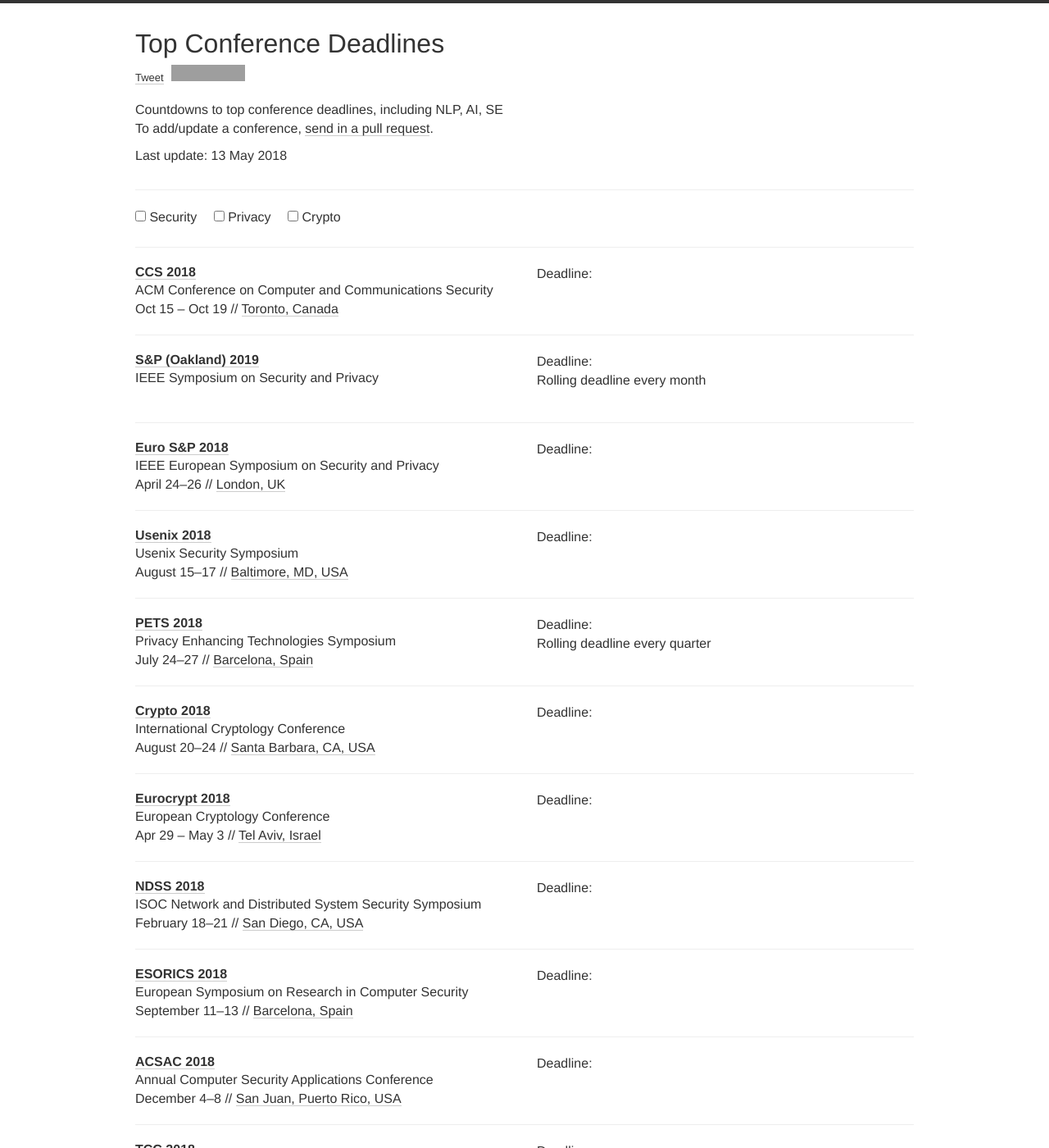
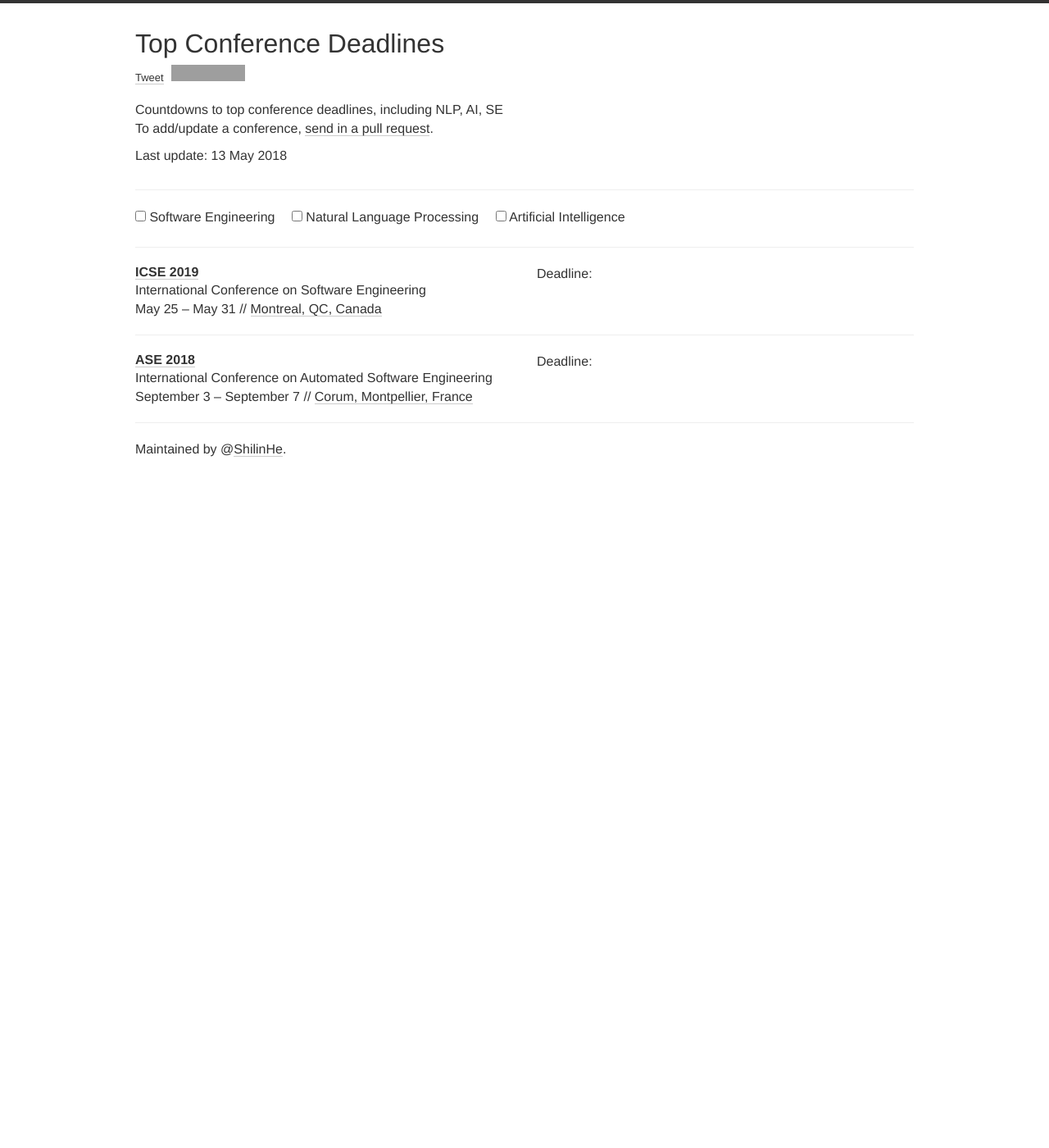
Before and after one commit to ShilinHe/conferences, a Jekyll site: the page built from index.html, in a window 1280 px wide and 1400 px high. Shown: the whole window at 82% size. Built offline with Jekyll 4.4.1, drawn with Linux system fonts in a browser that asks for light colours; nearby versions of some CDN libraries; comment, search, counter and statistics services are not loaded; some of the changed text lies outside the part shown; grey boxes are pictures that could not be loaded.

Commit message:
Add files via upload

```diff
--- a/_data/conferences.yml
+++ b/_data/conferences.yml
@@ -1,216 +1,19 @@
 ---
-- name: CCS
-  description: ACM Conference on Computer and Communications Security
+- name: ICSE
+  description: International Conference on Software Engineering
+  year: 2019
+  link: https://2019.icse-conferences.org/
+  deadline: "2018-08-24 23:59"
+  date: "May 25 - May 31"
+  place: Montreal, QC, Canada
+  tags: SE
+
+
+- name: ASE
+  description: International Conference on Automated Software Engineering
   year: 2018
-  link: https://www.sigsac.org/ccs/CCS2018/
-  deadline: "2018-05-08 23:59"
-  date: "Oct 15 - Oct 19"
-  place: Toronto, Canada
-  tags: [SEC, PRIV]
-
-- name: S&P (Oakland)
-  year: 2019
-  description: IEEE Symposium on Security and Privacy
-  link: https://www.ieee-security.org/TC/SP2018/
-  deadline: "%y-%m-01 15:00"
-  timezone: Etc/GMT+7
-  comment: Rolling deadline every month
-  tags: [SEC, PRIV]
-
-- name: Euro S&P
-  description: IEEE European Symposium on Security and Privacy
-  year: 2018
-  link: http://www.ieee-security.org/TC/EuroSP2018/
-  deadline: "2017-08-15 23:59"
-  date: April 24-26
-  place: London, UK
-  tags: [SEC, PRIV]
-
-- name: Usenix
-  description: Usenix Security Symposium
-  year: 2018
-  link: https://www.usenix.org/conference/usenixsecurity18
-  deadline: "2018-02-08 16:59"
-  timezone: America/Los_Angeles
-  date: "August 15-17"
-  place: Baltimore, MD, USA
-  tags: [SEC, PRIV]
-
-- name: PETS
-  description: Privacy Enhancing Technologies Symposium
-  year: 2018
-  link: https://petsymposium.org
-  deadline:
-    - "%y-05-31 23:59"
-    - "%y-08-31 23:59"
-    - "%y-11-30 23:59"
-    - "%y-02-28 23:59"
-  comment: Rolling deadline every quarter
-  timezone: Etc/GMT+11
-  date: July 24-27
-  place: Barcelona, Spain
-  tags: PRIV
-
-- name: Crypto
-  description: International Cryptology Conference
-  year: 2018
-  link: https://www.iacr.org/conferences
-  deadline: "2018-02-13 22:00"
-  timezone: Etc/UTC
-  date: August 20-24
-  place: Santa Barbara, CA, USA
-  tags: CRYPTO
-
-- name: Eurocrypt
-  description: European Cryptology Conference
-  year: 2018
-  link: https://eurocrypt.iacr.org/2018/
-  deadline: "2017-09-19 21:59"
-  timezone: Etc/UTC
-  date: Apr 29 - May 3
-  place: Tel Aviv, Israel
-  tags: CRYPTO
-
-- name: NDSS
-  description: ISOC Network and Distributed System Security Symposium
-  year: 2018
-  link: https://www.internetsociety.org/events/ndss-symposium/ndss-symposium-2018
-  deadline: "2017-08-11 23:59"
-  timezone: Etc/GMT+4
-  date: February 18-21
-  place: San Diego, CA, USA
-  tags: SEC
-
-- name: ESORICS
-  description: European Symposium on Research in Computer Security
-  year: 2018
-  link: https://esorics2018.upc.edu/
-  deadline: "2018-04-24 23:59"
-  date: September 11-13
-  place: Barcelona, Spain
-  tags: [SEC, PRIV]
-
-- name: ACSAC
-  description: Annual Computer Security Applications Conference
-  year: 2018
-  link: https://www.acsac.org/
-  deadline: "2017-06-08 23:59"
-  timezone: America/New_York
-  date: December 4-8
-  place: San Juan, Puerto Rico, USA
-  tags: SEC
-
-- name: TCC
-  description: Theory of Cryptography Conference
-  year: 2018
-  link: https://www.iacr.org/workshops/tcc
-  deadline: "2018-05-17 22:00"
-  timezone: Etc/UTC
-  date: November 11-14
-  place: Goa, India
-  tags: CRYPTO
-
-- name: Asiacrypt
-  description: International Conference on the Theory and Application of Cryptology and Information Security
-  year: 2018
-  link: https://asiacrypt.iacr.org/2018
-  deadline: "2018-05-11 02:00"
-  timezone: Etc/UTC
-  date: December 3-17
-  place: Brisbane, Australia
-  tags: CRYPTO
-
-- name: FC
-  description: Financial Cryptography and Data Security
-  year: 2018
-  link: http://fc18.ifca.ai/
-  deadline: "2017-09-15 23:59"
-  timezone: Etc/GMT+11
-  date: "Feb 26 - Mar 2"
-  place: Curaçao
-  tags: CRYPTO
-
-- name: IMC
-  description: Internet Measurement Conference
-  year: 2018
-  link: http://conferences.sigcomm.org/imc/2018
-  deadline: "2018-05-18 17:00"
-  timezone: America/Los_Angeles
-  date: October 31 – November 2
-  place: Boston, MA, USA
-  tags: SEC
-
-- name: RAID
-  description: International Symposium on Recent Advances in Intrusion Detection
-  year: 2017
-  link: https://www.raid2017.org/
-  deadline: "2017-03-29 12:00"
-  timezone: America/Adak
-  date: September 18-20
-  place: Atlanta, GA, USA
-  tags: SEC
-
-- name: DSN
-  description: The International Conference on Dependable Systems and Networks
-  year: 2018
-  link: https://dsn2018.uni.lu/
-  deadline: "2017-11-27 23:59"
-  date: TBA
-  place: Luxembourg
-  tags: SEC
-
-- name: CSF
-  description: IEEE Computer Security Foundations Symposium
-  year: 2018
-  link: https://www.cs.ox.ac.uk/conferences/csf2018/
-  deadline: "2018-01-30 23:59"
-  date: July 9-12
-  place: Oxford, UK
-  tags: [SEC, PRIV]
-
-- name: PKC
-  description: International Conference on Practice and Theory of Public Key Cryptography
-  year: 2018
-  link: https://pkc.iacr.org/2018/
-  deadline: "2017-10-07 09:59"
-  timezone: Etc/UTC
-  date: March 25-28
-  place: Rio De Janeiro, Brazil
-  tags: CRYPTO
-
-- name: CT-RSA
-  description: RSA Conference Cryptographers’ Track
-  year: 2018
-  link: https://www.cosic.esat.kuleuven.be/ct-rsa2018/
-  deadline: "2017-10-01 11:59"
-  timezone: Etc/GMT
-  date: April 16-20
-  place: San Francisco, CA, USA
-  tags: CRYPTO
-
-- name: ACNS
-  description: International Conference on Applied Cryptography and Network Security
-  year: 2018
-  link: https://www.cosic.esat.kuleuven.be/events/acns2018/
-  deadline: "2018-01-26 23:59"
-  date: July 3-5
-  place: Leuven, BE
-  tags: [CRYPTO, SEC]
-
-- name: DPRIVE
-  description: DNS Privacy Workshop
-  year: 2018
-  link: https://www.ndss-symposium.org/ndss2018/cfp-ndss2018-dnspriv/
-  deadline: "2017-12-08 23:59"
-  date: February 18
-  place: San Diego, CA, USA
-  tags: PRIV
-
-- name: eCrime
-  description: 13th Symposium on Electronic Crime Research
-  year: 2018
-  link: https://apwg.org/apwg-events/ecrime2018/cfp
-  deadline: "2018-03-02 23:59"
-  date: May 15-17
-  place: San Diego, CA, USA
-  tags: SEC
+  link: http://www.ase2018.com/
+  deadline: "2018-04-26 23:59"
+  date: "September 3 - September 7"
+  place: Corum, Montpellier, France
+  tags: SE
--- a/_data/types.yml
+++ b/_data/types.yml
@@ -1,7 +1,7 @@
 ---
-- name: Security
-  tag: SEC
-- name: Privacy
-  tag: PRIV
-- name: Crypto
-  tag: CRYPTO
+- name: Software Engineering
+  tag: SE
+- name: Natural Language Processing
+  tag: NLP
+- name: Artificial Intelligence
+  tag: AI
```
